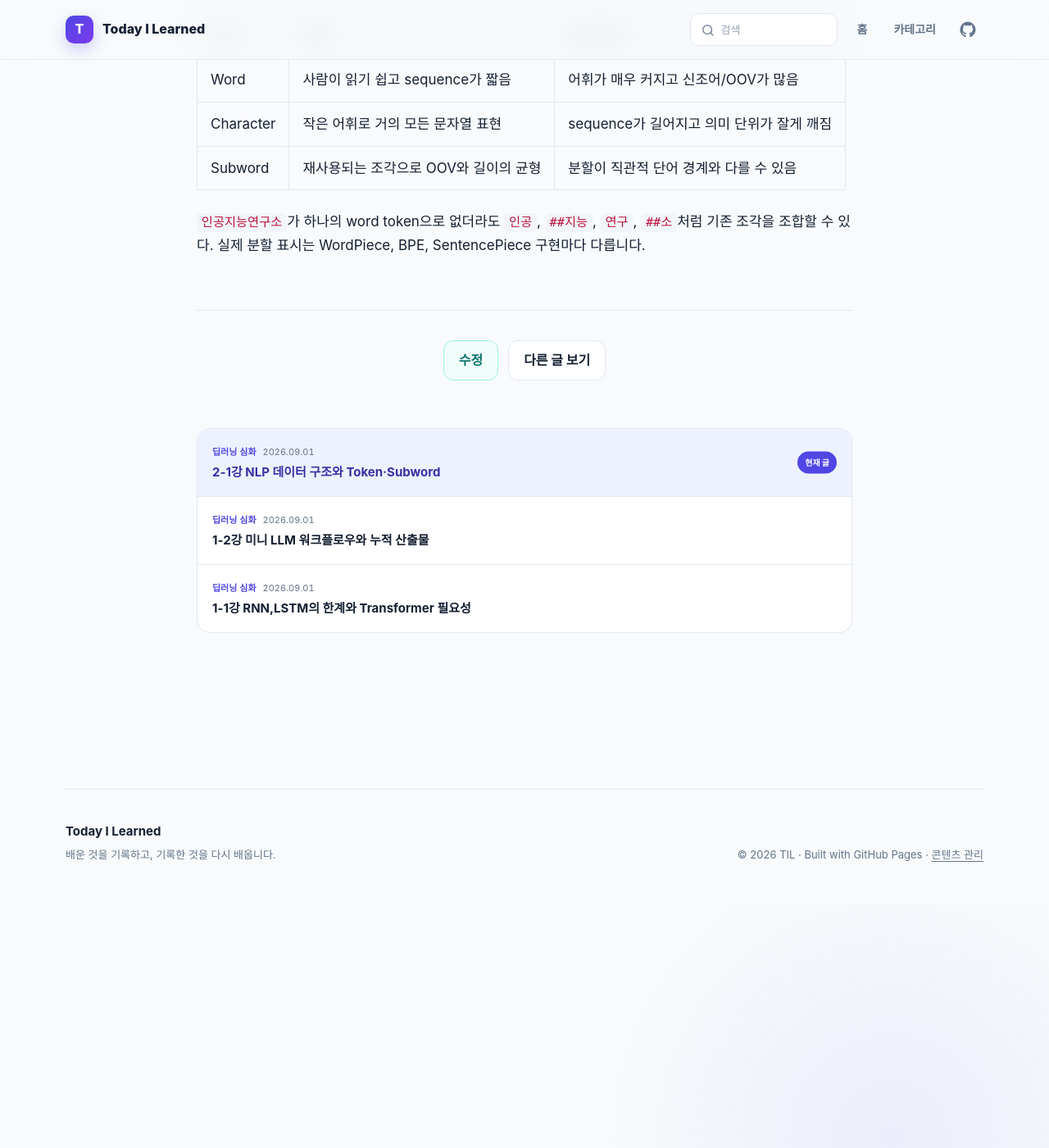
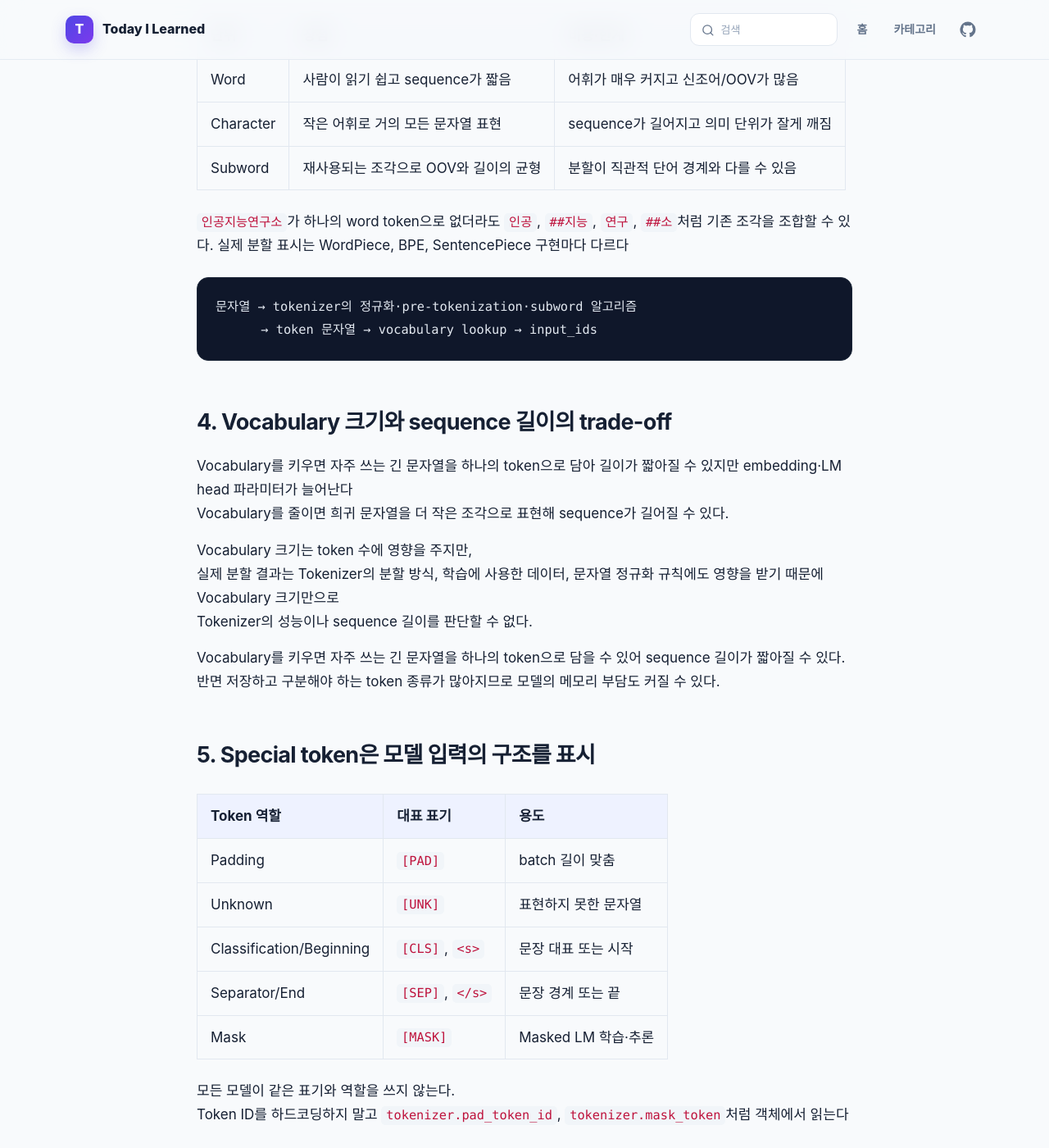
Before and after one commit to yshzjq/TIL, a Jekyll site: the page built from deep-learning-advanced/2-1강 NLP 데이터 구조와 Token·Subword.md, in a window 1280 px wide and 1400 px high, scrolled down 2451 px. Shown: the whole window at 82% size. Built offline with Jekyll 4.4.1, drawn with Linux system fonts in a browser that asks for light colours; before the commit the page ends 3554 px from its top, so only the background shows below that; some of the changed text lies outside the part shown.

Commit message:
2026-09-02 TIL 작성

````diff
--- a/deep-learning-advanced/2-1강 NLP 데이터 구조와 Token·Subword.md
+++ b/deep-learning-advanced/2-1강 NLP 데이터 구조와 Token·Subword.md
@@ -69,4 +69,87 @@
 | Character | 작은 어휘로 거의 모든 문자열 표현 | sequence가 길어지고 의미 단위가 잘게 깨짐 |
 | Subword | 재사용되는 조각으로 OOV와 길이의 균형 | 분할이 직관적 단어 경계와 다를 수 있음 |
 
-`인공지능연구소`가 하나의 word token으로 없더라도 `인공`, `##지능`, `연구`, `##소`처럼 기존 조각을 조합할 수 있다. 실제 분할 표시는 WordPiece, BPE, SentencePiece 구현마다 다릅니다.
+`인공지능연구소`가 하나의 word token으로 없더라도 `인공`, `##지능`, `연구`, `##소`처럼 기존 조각을 조합할 수 있다. 실제 분할 표시는 WordPiece, BPE, SentencePiece 구현마다 다르다
+
+```
+문자열 → tokenizer의 정규화·pre-tokenization·subword 알고리즘
+      → token 문자열 → vocabulary lookup → input_ids
+```
+
+## 4. Vocabulary 크기와 sequence 길이의 trade-off
+
+Vocabulary를 키우면 자주 쓰는 긴 문자열을 하나의 token으로 담아 길이가 짧아질 수 있지만 embedding·LM head 파라미터가 늘어난다<br>
+Vocabulary를 줄이면 희귀 문자열을 더 작은 조각으로 표현해 sequence가 길어질 수 있다.
+
+Vocabulary 크기는 token 수에 영향을 주지만, <br>
+실제 분할 결과는 Tokenizer의 분할 방식, 학습에 사용한 데이터, 문자열 정규화 규칙에도 영향을 받기 때문에 Vocabulary 크기만으로 <br>
+Tokenizer의 성능이나 sequence 길이를 판단할 수 없다.
+
+Vocabulary를 키우면 자주 쓰는 긴 문자열을 하나의 token으로 담을 수 있어 sequence 길이가 짧아질 수 있다.<br>
+반면 저장하고 구분해야 하는 token 종류가 많아지므로 모델의 메모리 부담도 커질 수 있다.
+
+
+## 5. Special token은 모델 입력의 구조를 표시
+
+| Token 역할 | 대표 표기 | 용도 |
+| --- | --- | --- |
+| Padding | `[PAD]` | batch 길이 맞춤 |
+| Unknown | `[UNK]` | 표현하지 못한 문자열 |
+| Classification/Beginning | `[CLS]`, `<s>` | 문장 대표 또는 시작 |
+| Separator/End | `[SEP]`, `</s>` | 문장 경계 또는 끝 |
+| Mask | `[MASK]` | Masked LM 학습·추론 |
+
+모든 모델이 같은 표기와 역할을 쓰지 않는다.<br>
+Token ID를 하드코딩하지 말고 `tokenizer.pad_token_id`, `tokenizer.mask_token`처럼 객체에서 읽는다
+
+## 6. 데이터 누수와 중복
+
+같은 기사 제목이 train과 test에 동시에 있으면 모델이 일반화한 것이 아니라 본 문장을 기억했을 수 있다. <br>
+다음 항목을 tokenization 전에 확인
+
+1. ID 유일성
+2. 텍스트 정규화 후 중복
+3. label 집합과 `label2id`
+4. 클래스 분포
+5. 출처·시간 단위 split 필요성
+6. 개인정보·라이선스·민감 정보
+
+## 7. 출력 예시를 읽는 방법
+
+Toy tokenizer가 다음 결과를 냈다고 가정한다
+
+```
+text: 인공지능연구소 출범
+tokens: [CLS], 인공, ##지능, 연구, ##소, 출범, [SEP]
+ids:    2,     4102, 7821, 991,   441,  7300, 3
+```
+
+*계약(contract)**은 “이 데이터가 어떤 규칙과 형식을 지켜야 하는가”
+
+여기서 확인할 것은 특정 ID 숫자가 아니라 계약이다.<br>
+Token 7개와 ID 7개가 1:1로 대응하고, `##`는 앞 조각에 이어지는 subword임을 표시하며, 문장 경계 special token이 앞뒤에 추가되었다.<br>
+숫자 ID는 예시일 뿐 실제 KoELECTRA vocabulary에서 다시 조회해야 한다.
+
+## 8. 실무 판단: label과 token 계약을 분리
+
+`label2id`는 프로젝트 task의 계약이고 token ID는 tokenizer checkpoint의 계약입니다. 둘 다 정수지만 섞어 해석하면 안 됩니다.
+
+```python
+# label ID는 task가 정하는 별도 namespace입니다.
+label2id = {"economy": 0, "sports": 1, "tech": 2}
+id2label = {value: key for key, value in label2id.items()}  # 예측 ID를 이름으로 복원
+
+# 서로 다른 label이 같은 ID를 공유하지 않는지, 왕복 변환이 되는지 검사합니다.
+assert len(label2id) == len(set(label2id.values()))
+assert all(id2label[label2id[name]] == name for name in label2id)
+```
+
+모델 예측의 `0`은 economy label을 뜻할 수 있지만 tokenizer `input_ids`의 `0`은 PAD 같은 전혀 다른 token을 뜻할 수 있다.<br>
+어느 namespace의 ID인지 변수명과 표 제목에 명시한다
+
+## 오류·주의사항
+
+- “token=단어”라고 고정하지 않는다
+- `len(text)`는 문자 수이지 token 수가 아니다.
+- `[UNK]`가 적다고 무조건 좋은 tokenizer는 아니다. 길이·언어 범위·모델 호환성을 함께 봐야한다
+- 원문 label 문자열과 학습용 정수 ID의 매핑을 양방향으로 저장한다.
````
Also changed, not shown: other parts of deep-learning-advanced/2-1강 NLP 데이터 구조와 Token·Subword.md (+1 -1 lines), deep-learning-advanced/2-2강 AutoTokenizer encode,decode와 입력 필드.md (added, +177 -0 lines), deep-learning-advanced/2-3강 Padding·Truncation·Attention Mask와 Dataset 파이프라인.md (added, +219 -0 lines), assets/images/uploads/deep-learning-advanced/Split먼저한후Padding.png (added), assets/images/uploads/deep-learning-advanced/Tokenizer API 5가지 역할.png (added), assets/images/uploads/deep-learning-advanced/Tokenizer 내부 파이프라인.png (added).
